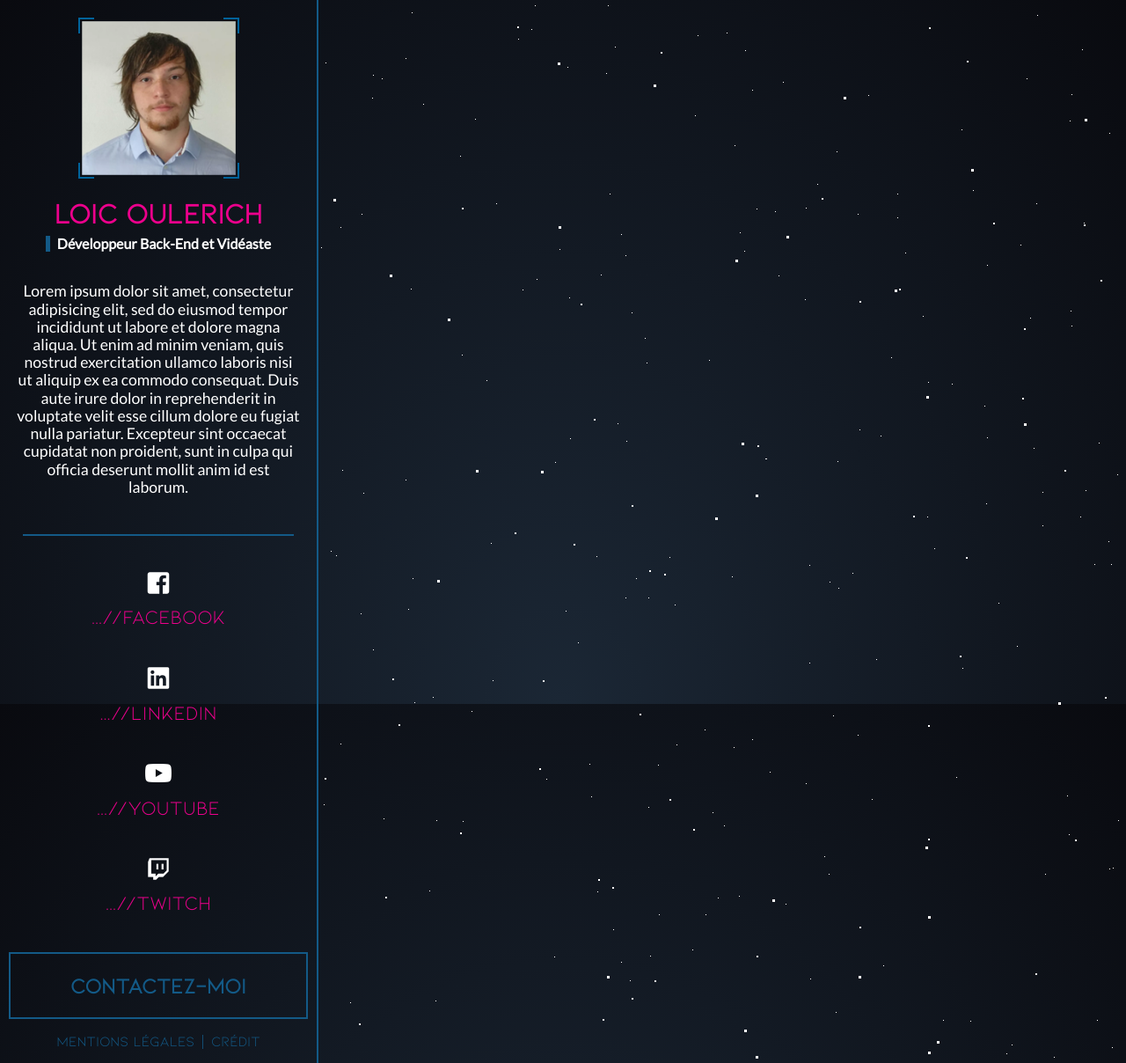
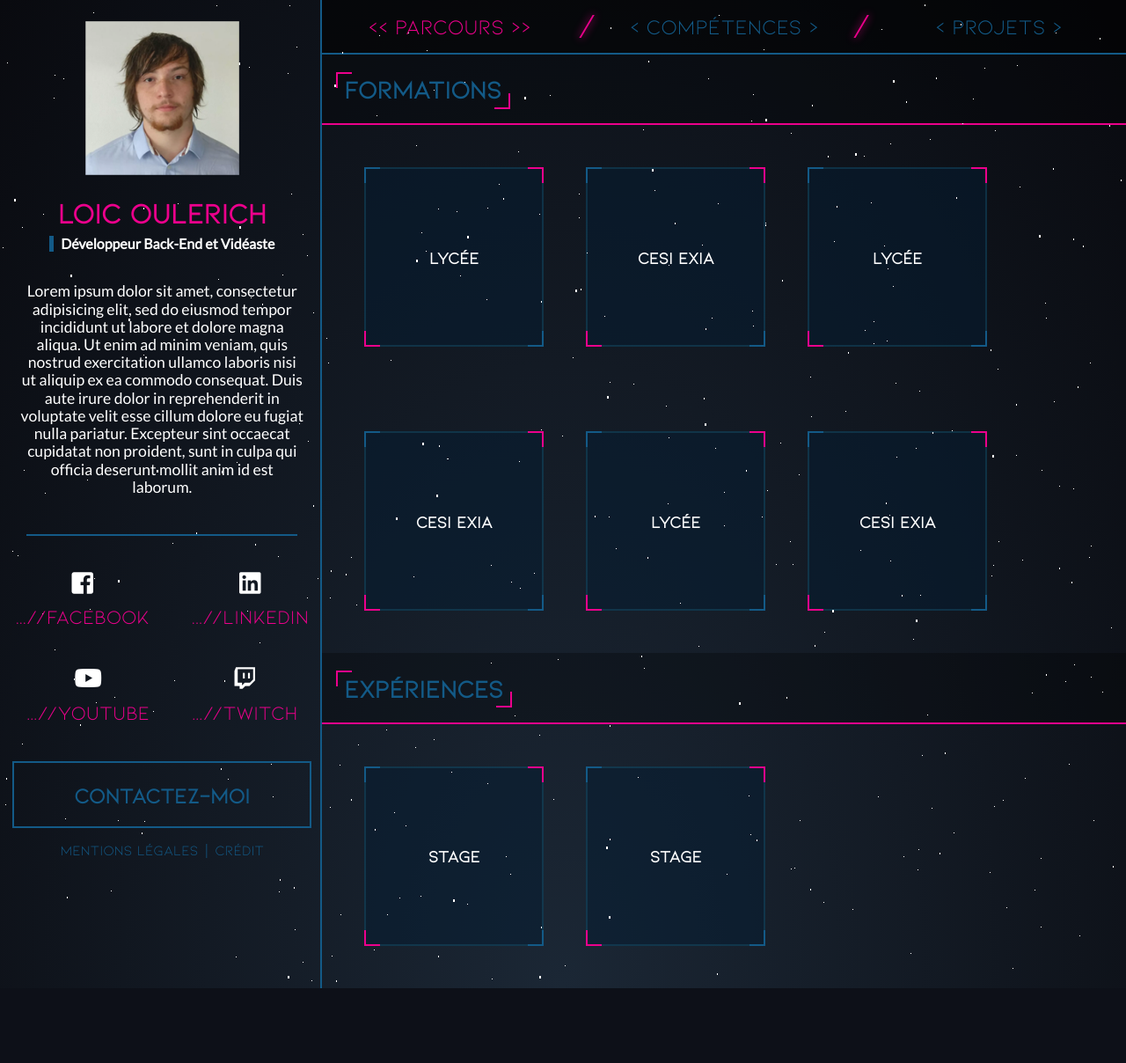
Before and after one commit to Com4Up/Portfolio-Loic, a PHP site: the page made by index/0 - Fixe.html in a window 1280 px wide. Shown: the whole page at 88% size. After the commit the page ends 1123 px from the top, so only its background shows below. Run offline with PHP 8.4, Linux system fonts and the light colour scheme; some libraries are stand-ins or nearby versions.

Commit message:
Update Lecture_Parcours

```diff
--- a/css/0 - Fixe.css
+++ b/css/0 - Fixe.css
@@ -4,9 +4,9 @@
 }
 
 html {
-  height: 100%;
+
   background: radial-gradient(ellipse at bottom, #1b2735 0%, #090a0f 100%);
-  overflow: hidden;
+  overflow: auto;
 }
 
 body {
@@ -14,12 +14,10 @@ body {
   flex-direction: row;
   flex-wrap: nowrap;
   overflow: auto;
-  min-height: 100vh;
-  width: 100%;
 }
 
 /* MENU LATERAL */
-#Menu_Mobile {
+#Menu_Mobile_Haut, #Menu_Mobile_Bas {
   display: none;
 }
 
@@ -252,7 +250,6 @@ body {
 
 #stars:after {
   content: " ";
-  position: absolute;
   top: 2000px;
   width: 1px;
   height: 1px;
@@ -271,7 +268,6 @@ body {
 
 #stars2:after {
   content: " ";
-  position: absolute;
   top: 2000px;
   width: 2px;
   height: 2px;
@@ -290,7 +286,6 @@ body {
 
 #stars3:after {
   content: " ";
-  position: absolute;
   top: 2000px;
   width: 3px;
   height: 3px;
@@ -311,26 +306,38 @@ body {
 
 /* POUR LES ECRANS INFERIEURS A 1024px DE LARGE */
 @media screen and (max-width:1024px) {
+
+  body {
+    display: flex;
+    flex-direction: column;
+    overflow-x: hidden;
+  }
+
   #Menu_Lateral {
     display: none;
   }
 
-  #Menu_Mobile {
+  #Menu_Mobile_Haut, #Menu_Mobile_Bas {
     display: flex;
     flex-direction: column;
+    width: 100%;
   }
 
   #Mobile_Header {
     display: flex;
     flex-direction: column;
+    width: 100%;
     justify-content: center;
     align-items: center;
+    background-color: rgba(0, 0, 0, 0.3);
   }
 
   #Separation_Header_Mobile {
     border: 1px solid #135a87;
     box-shadow: 0px 0px 10px #135a87;
     width: 100%;
+    margin: 0;
+    padding: 0;
   }
 
   #Nom_Mobile {
--- a/css/1 - Parcours.css
+++ b/css/1 - Parcours.css
@@ -44,7 +44,7 @@
   height: 1em;
   width: 1em;
   top: 1.25em;
-  left: 2.5em;
+  left: 1em;
 }
 
 .Angle_F2 {
@@ -53,7 +53,7 @@
   border-right: 2px solid #ec008c;
   height: 1em;
   width: 1em;
-  top: 3em;
+  top: 2.75em;
   right: 0.5em;
 }
 
@@ -66,7 +66,6 @@
 }
 
 .Partie h2 {
-  margin-left: 1em;
   padding-left: 0.25em;
   font-size: 1.75em;
 }
@@ -164,5 +163,33 @@
 
 /* POUR LES ECRANS INFERIEURS A 1024px DE LARGE */
 @media screen and (max-width:1024px) {
+  #Menu_Haut {
+
+  }
+
+  #Menu_Haut h1 {
+    font-size: 1.75em;
+  }
 
 }
+
+/* POUR LES ECRANS INFERIEURS A 835px DE LARGE */
+@media screen and (max-width:835px) {
+  #Menu_Haut h1 {
+    font-size: 1.5em;
+  }
+}
+
+/* POUR LES ECRANS INFERIEURS A 705px DE LARGE */
+@media screen and (max-width:705px) {
+  #Menu_Haut h1 {
+    font-size: 1.25em;
+  }
+}
+
+/* POUR LES ECRANS INFERIEURS A 550px DE LARGE */
+@media screen and (max-width:550px) {
+  #Menu_Haut h1 {
+    font-size: 1.1em;
+  }
+}
--- a/index/0 - Fixe.html
+++ b/index/0 - Fixe.html
@@ -12,6 +12,7 @@
   <meta name="keywords" content="Développeur, Symfony, PHP, Web, Vidéaste, Gaming">
   <!-- CSS -->
   <link type="text/css" rel="stylesheet" href="../CSS/0 - Fixe.css" />
+  <link type="text/css" rel="stylesheet" href="../CSS/1 - Parcours.css" />
   <!-- POLICE -->
   <link href="https://fonts.googleapis.com/css?family=Lato" rel="stylesheet">
   <!-- <link rel="stylesheet" href="https://pro.fontawesome.com/releases/v5.4.2/css/all.css" integrity="sha384-POYwD7xcktv3gUeZO5s/9nUbRJG/WOmV6jfEGikMJu77LGYO8Rfs2X7URG822aum" crossorigin="anonymous"> -->
@@ -45,25 +46,16 @@
 
 <body>
 
-<div id="Menu_Mobile">
+  <div id='stars'></div>
+  <div id='stars2'></div>
+  <div id='stars3'></div>
+
+  <div id="Menu_Mobile_Haut">
     <header id="Mobile_Header">
       <h1 id="Nom_Mobile">LOIC OULERICH</h1>
       <h2 id="Emploi_Mobile">Développeur Back-End et Vidéaste</h2>
-    <hr id="Separation_Header_Mobile"/>
+      <hr id="Separation_Header_Mobile" />
     </header>
-  <body id="Contenu">
-    <p>
-      Test
-    </p>
-  </body>
-  <footer id="Mobile_Footer">
-    <div id="Icone_Footer">
-      <i class="far fa-building" aria-hidden></i>
-      <i class="far fa-code" aria-hidden></i>
-      <i class="far fa-folder-open" aria-hidden></i>
-      <i class="far fa-envelope" aria-hidden></i>
-    </div>
-  </footer>
   </div>
 
   <div id="Menu_Lateral">
@@ -93,6 +85,7 @@
     <hr id="Separation_Menu" />
 
     <div id="Social">
+      <div id="Social_Haut">
         <div id="Facebook">
           <a href="https://www.facebook.com/loic.oulerich" target="_blank">
             <i class="fab fa-facebook-square" aria-hidden></i>
@@ -109,6 +102,9 @@
             </p>
           </a>
         </div>
+      </div>
+
+      <div id="Social_Bas">
         <div id="YouTube">
           <a href="https://www.youtube.com/channel/UCqnit1-kFqW4h2CVnsvEs2g" target="_blank">
             <i class="fab fa-youtube" aria-hidden></i>
@@ -125,6 +121,8 @@
             </p>
           </a>
         </div>
+      </div>
+
     </div>
 
     <div id="Footer">
@@ -148,12 +146,148 @@
         </a>
       </div>
     </div>
-
   </div>
 
-  <div id='stars'></div>
-  <div id='stars2'></div>
-  <div id='stars3'></div>
+  <main id="Contenu_Principal">
+    <nav id="Menu_Haut">
+      <h1 id="Selection_Menu">
+        <<&nbsp;PARCOURS&nbsp;>>
+      </h1>
+      <p class="Slash">
+        /
+      </p>
+      <h1>
+        <&nbsp;COMPÉTENCES&nbsp;>
+      </h1>
+      <p class="Slash">
+        /
+      </p>
+      <h1>
+        <&nbsp;PROJETS&nbsp;>
+      </h1>
+    </nav>
+    <div class="Partie">
+      <div class="Position_Partie">
+        <div class="Angle_F1"></div>
+        <h2>FORMATIONS</h2>
+        <div class="Angle_F2"></div>
+      </div>
+    </div>
+
+    <div class="Contenu">
+      <a href="" class="Conteneur">
+        <h3>
+          Lycée
+        </h3>
+        <div class="Angle">
+          <div class="Angle_Bleu_1"></div>
+          <div class="Angle_Rose_1"></div>
+          <div class="Angle_Rose_2"></div>
+          <div class="Angle_Bleu_2"></div>
+        </div>
+      </a>
+      <a href="" class="Conteneur">
+        <h3>
+          Cesi Exia
+        </h3>
+        <div class="Angle">
+          <div class="Angle_Bleu_1"></div>
+          <div class="Angle_Rose_1"></div>
+          <div class="Angle_Rose_2"></div>
+          <div class="Angle_Bleu_2"></div>
+        </div>
+      </a>
+      <a href="" class="Conteneur">
+        <h3>
+          Lycée
+        </h3>
+        <div class="Angle">
+          <div class="Angle_Bleu_1"></div>
+          <div class="Angle_Rose_1"></div>
+          <div class="Angle_Rose_2"></div>
+          <div class="Angle_Bleu_2"></div>
+        </div>
+      </a>
+      <a href="" class="Conteneur">
+        <h3>
+          Cesi Exia
+        </h3>
+        <div class="Angle">
+          <div class="Angle_Bleu_1"></div>
+          <div class="Angle_Rose_1"></div>
+          <div class="Angle_Rose_2"></div>
+          <div class="Angle_Bleu_2"></div>
+        </div>
+      </a>
+      <a href="" class="Conteneur">
+        <h3>
+          Lycée
+        </h3>
+        <div class="Angle">
+          <div class="Angle_Bleu_1"></div>
+          <div class="Angle_Rose_1"></div>
+          <div class="Angle_Rose_2"></div>
+          <div class="Angle_Bleu_2"></div>
+        </div>
+      </a>
+      <a href="" class="Conteneur">
+        <h3>
+          Cesi Exia
+        </h3>
+        <div class="Angle">
+          <div class="Angle_Bleu_1"></div>
+          <div class="Angle_Rose_1"></div>
+          <div class="Angle_Rose_2"></div>
+          <div class="Angle_Bleu_2"></div>
+        </div>
+      </a>
+    </div>
+
+    <div class="Partie">
+      <div class="Position_Partie">
+        <div class="Angle_F1"></div>
+        <h2>EXPÉRIENCES</h2>
+        <div class="Angle_F2"></div>
+      </div>
+    </div>
+
+    <div class="Contenu">
+      <a href="" class="Conteneur">
+        <h3>
+          Stage
+        </h3>
+        <div class="Angle">
+          <div class="Angle_Bleu_1"></div>
+          <div class="Angle_Rose_1"></div>
+          <div class="Angle_Rose_2"></div>
+          <div class="Angle_Bleu_2"></div>
+        </div>
+      </a>
+      <a href="" class="Conteneur">
+        <h3>
+          Stage
+        </h3>
+        <div class="Angle">
+          <div class="Angle_Bleu_1"></div>
+          <div class="Angle_Rose_1"></div>
+          <div class="Angle_Rose_2"></div>
+          <div class="Angle_Bleu_2"></div>
+        </div>
+      </a>
+    </div>
+
+    <div id="Menu_Mobile_Bas">
+      <footer id="Mobile_Footer">
+        <div id="Icone_Footer">
+          <i class="far fa-building" aria-hidden></i>
+          <i class="far fa-code" aria-hidden></i>
+          <i class="far fa-folder-open" aria-hidden></i>
+          <i class="far fa-envelope" aria-hidden></i>
+        </div>
+      </footer>
+    </div>
+
+  </main>
 
   <script src='http://cdnjs.cloudflare.com/ajax/libs/jquery/2.1.3/jquery.min.js'></script>
   <script src="js/index.js"></script>
```
Also changed, not shown: css/2 - Lecture_Parcours.css (+174 -0 lines), index/1 - Parcours.html (+64 -22 lines), index/2 - Lecture_Parcours.html (+188 -6 lines). Lines whose indentation alone changed are shown as unchanged.
